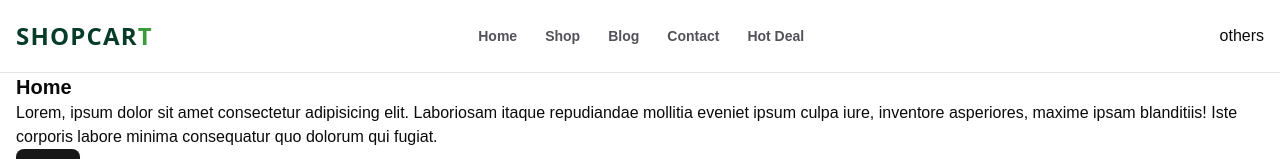
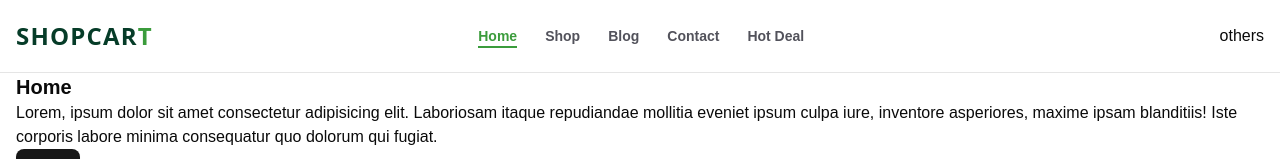
Before and after one commit to felipeazsantos/shopcart, a Next.js app: page / in a window 1280 px wide. Shown: the top 159 px of the page. Built offline with nearby package versions, Linux system fonts and the light colour scheme.

Commit message:
headerMenu selected menu style

```diff
--- a/app/shop/page.tsx
+++ b/app/shop/page.tsx
@@ -0,0 +1,7 @@
+import React from 'react';
+
+const ShopPage = () => {
+  return <div>ShopPage</div>;
+};
+
+export default ShopPage;
--- a/components/HeaderMenu.tsx
+++ b/components/HeaderMenu.tsx
@@ -13,14 +13,14 @@ const HeaderMenu = () => {
         <Link
           key={item.title}
           href={item.href}
-          className={`hover:text-shop_light_green hoverEffect relative group`}
+          className={`hover:text-shop_light_green hoverEffect relative group ${pathname === item.href && 'text-shop_light_green'}`}
         >
           {item.title}
           <span
-            className={`absolute -bottom-0.5 left-1/2 w-0 h-0.5 bg-shop_light_green group-hover:w-1/2 hoverEffect group-hover:left-0`}
+            className={`absolute -bottom-0.5 left-1/2 w-0 h-0.5 bg-shop_light_green group-hover:w-1/2 hoverEffect group-hover:left-0 ${pathname === item.href && 'w-1/2'}`}
           />
           <span
-            className={`absolute -bottom-0.5 right-1/2 w-0 h-0.5 bg-shop_light_green group-hover:w-1/2 hoverEffec group-hover:right-0`}
+            className={`absolute -bottom-0.5 right-1/2 w-0 h-0.5 bg-shop_light_green group-hover:w-1/2 hoverEffec group-hover:right-0 ${pathname === item.href && 'w-1/2'}`}
           />
         </Link>
       ))}
```
